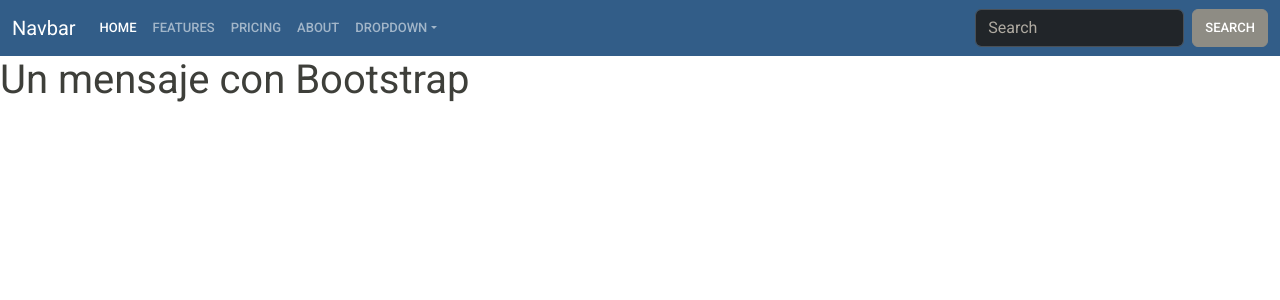
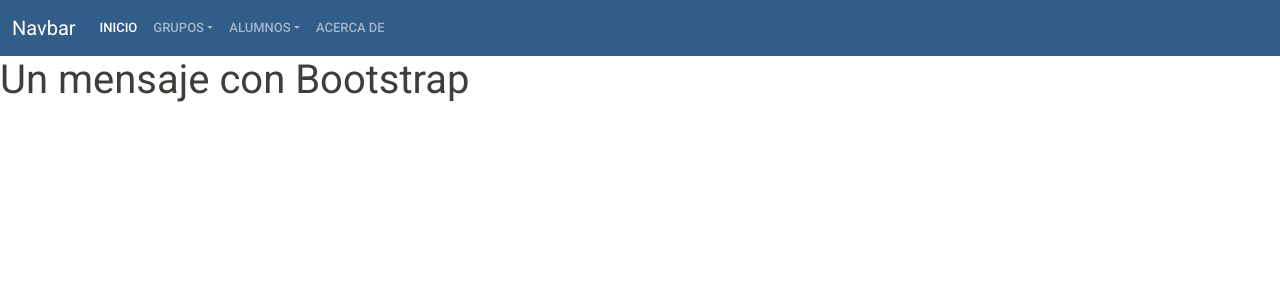
Before and after one commit to granroble/asistencias_app, a Flask app: page / in a window 1280 px wide. Shown: the top 300 px of the page. Run offline with Flask 3, Linux system fonts and the light colour scheme; some libraries are stand-ins or nearby versions.

Commit message:
Se modifica la barra de navegación navbar.html para preparar las opciones de la nueva aplicación

```diff
--- a/templates/navbar.html
+++ b/templates/navbar.html
@@ -7,34 +7,34 @@
       <div class="collapse navbar-collapse" id="navbarColor01">
         <ul class="navbar-nav me-auto">
           <li class="nav-item">
-            <a class="nav-link active" href="#">Home
+            <a class="nav-link active" href="#">Inicio
               <span class="visually-hidden">(current)</span>
             </a>
           </li>
-          <li class="nav-item">
-            <a class="nav-link" href="#">Features</a>
+          <li class="nav-item dropdown">
+            <a class="nav-link dropdown-toggle" data-bs-toggle="dropdown" href="#" role="button" aria-haspopup="true" aria-expanded="false">Grupos</a>
+            <div class="dropdown-menu">
+              <a class="dropdown-item" href="#">Listar</a>
+              <a class="dropdown-item" href="#">Agregar</a>
+              <a class="dropdown-item" href="#">Eliminar</a>
+              <div class="dropdown-divider"></div>
+              <a class="dropdown-item" href="#">Estadísticas</a>
+            </div>
+          </li>
+          <li class="nav-item dropdown">
+            <a class="nav-link dropdown-toggle" data-bs-toggle="dropdown" href="#" role="button" aria-haspopup="true" aria-expanded="false">Alumnos</a>
+            <div class="dropdown-menu">
+              <a class="dropdown-item" href="#">Listar</a>
+              <a class="dropdown-item" href="#">Agregar</a>
+              <a class="dropdown-item" href="#">Eliminar</a>
+              <div class="dropdown-divider"></div>
+              <a class="dropdown-item" href="#">Estadísticas</a>
+            </div>
           </li>
           <li class="nav-item">
-            <a class="nav-link" href="#">Pricing</a>
-          </li>
-          <li class="nav-item">
-            <a class="nav-link" href="#">About</a>
-          </li>
-          <li class="nav-item dropdown">
-            <a class="nav-link dropdown-toggle" data-bs-toggle="dropdown" href="#" role="button" aria-haspopup="true" aria-expanded="false">Dropdown</a>
-            <div class="dropdown-menu">
-              <a class="dropdown-item" href="#">Action</a>
-              <a class="dropdown-item" href="#">Another action</a>
-              <a class="dropdown-item" href="#">Something else here</a>
-              <div class="dropdown-divider"></div>
-              <a class="dropdown-item" href="#">Separated link</a>
-            </div>
+            <a class="nav-link" href="#">Acerca de</a>
           </li>
         </ul>
-        <form class="d-flex">
-          <input class="form-control me-sm-2" type="search" placeholder="Search">
-          <button class="btn btn-secondary my-2 my-sm-0" type="submit">Search</button>
-        </form>
       </div>
     </div>
 </nav>
```
